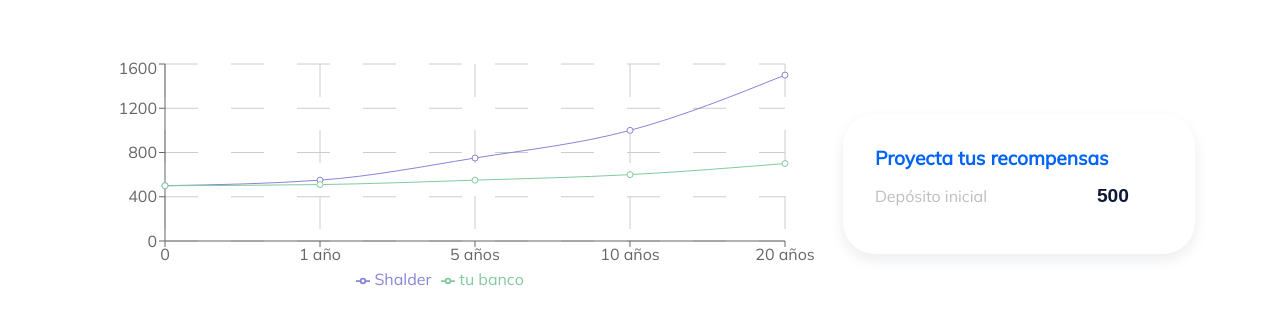
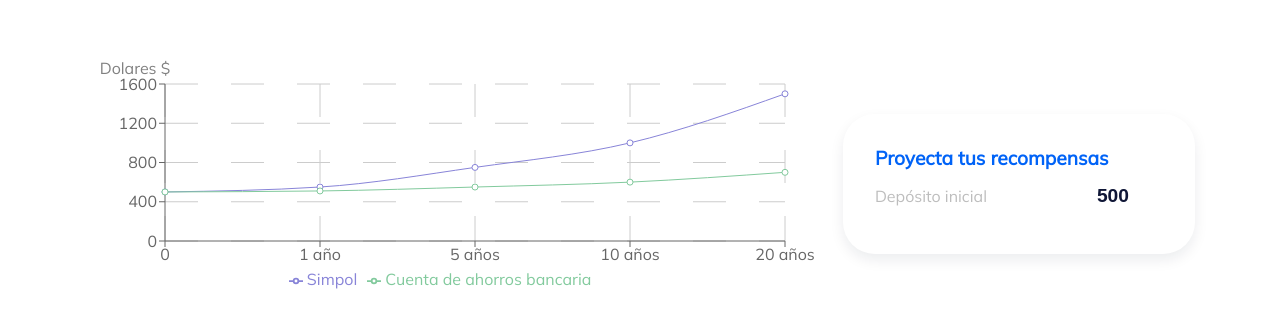
Before and after one commit to GEnma29/TrueGraphsegundaparte, a Next.js app: page / in a window 1280 px wide. Shown: the part 224-552 px from the top of the page. Built offline with nearby package versions, Linux system fonts and the light colour scheme.

Commit message:
'Legend'

```diff
--- a/pages/components/Graph.js
+++ b/pages/components/Graph.js
@@ -6,14 +6,16 @@ const Graph = ({data, Children}) => {
     return (
         <>
         <ViewDesktop>
-        <LineChart width={730} height={250} data={data} margin={{ top: 5, right: 30, left: 20, bottom: 20 }}>
+        <LineChart width={730} height={250} data={data} margin={{ top: 25, right: 30, left: 20, bottom: 20 }}>
         <CartesianGrid strokeDasharray="33" />
         <XAxis dataKey="name"/>
-        <YAxis />
+        <YAxis>
+        <Label value="Dolares $" offset={10} position="top" />
+        </YAxis>
         <Tooltip />
         <Legend />
-        <Line type="monotone" dataKey="Shalder" stroke="#8884d8" />
-        <Line type="monotone" dataKey="tu banco" stroke="#82ca9d" />
+        <Line type="monotone" dataKey="Simpol" stroke="#8884d8" />
+        <Line type="monotone" dataKey="Cuenta de ahorros bancaria" stroke="#82ca9d" />
         </LineChart>
         </ViewDesktop>
         <ViewMobilesm>
@@ -23,8 +25,8 @@ const Graph = ({data, Children}) => {
         <YAxis />
         <Tooltip />
         <Legend />
-        <Line type="monotone" dataKey="Shalder" stroke="#8884d8" />
-        <Line type="monotone" dataKey="tu banco" stroke="#82ca9d" />
+        <Line type="monotone" dataKey="Simpol" stroke="#8884d8" />
+        <Line type="monotone" dataKey="Cuenta de ahorros bancaria" stroke="#82ca9d" />
         </LineChart>
         </ViewMobilesm>
         <ViewMobilemd>
@@ -34,8 +36,8 @@ const Graph = ({data, Children}) => {
         <YAxis />
         <Tooltip />
         <Legend />
-        <Line type="monotone" dataKey="Shalder" stroke="#8884d8" />
-        <Line type="monotone" dataKey="tu banco" stroke="#82ca9d" />
+        <Line type="monotone" dataKey="Simpol" stroke="#8884d8" />
+        <Line type="monotone" dataKey="Cuenta de ahorros bancaria" stroke="#82ca9d" />
         </LineChart>
         </ViewMobilemd>
         </>
--- a/pages/index.js
+++ b/pages/index.js
@@ -10,32 +10,32 @@ import "@fontsource/mulish";
 const oldData = [
   {
     "name": "0",
-    "tu banco": 500,
-    "Shalder": 500,
+    "Cuenta de ahorros bancaria": 500,
+    "Simpol": 500,
     "amt": 2400
   },
     {
       "name": "1 año",
-      "tu banco": 510,
-      "Shalder": 550,
+      "Cuenta de ahorros bancaria": 510,
+      "Simpol": 550,
       "amt": 2400
     },
     {
       "name": "5 años",
-      "tu banco": 550,
-      "Shalder": 750,
+      "Cuenta de ahorros bancaria": 550,
+      "Simpol": 750,
       "amt": 2210
     },
     {
       "name": "10 años",
-      "tu banco": 600,
-      "Shalder": 1000,
+      "Cuenta de ahorros bancaria": 600,
+      "Simpol": 1000,
       "amt": 2290
     },
     {
       "name": "20 años",
-      "tu banco": 700,
-      "Shalder": 1500,
+      "Cuenta de ahorros bancaria": 700,
+      "Simpol": 1500,
       "amt": 2000
     },
 
@@ -86,32 +86,32 @@ function HomePage() {
     const newData = [
       {
         "name": "0",
-        "tu banco": deposit,
-        "Shalder": deposit,
+        "Cuenta de ahorros bancaria": deposit,
+        "Simpol": deposit,
         "amt": 2400
       },
         {
           "name": "1 año",
-          "tu banco": GainBankx1,
-          "Shalder": GainShalderx1,
+          "Cuenta de ahorros bancaria": GainBankx1,
+          "Simpol": GainShalderx1,
           "amt": 2400
         },
         {
           "name": "5 años",
-          "tu banco":GainBankx5 ,
-          "Shalder": GainShalderx5,
+          "Cuenta de ahorros bancaria":GainBankx5 ,
+          "Simpol": GainShalderx5,
           "amt": 2210
         },
         {
           "name": "10 años",
-          "tu banco":GainBankx10 ,
-          "Shalder": GainShalderx10,
+          "Cuenta de ahorros bancaria":GainBankx10 ,
+          "Simpol": GainShalderx10,
           "amt": 2290
         },
         {
           "name": "20 años",
-          "tu banco":GainBankx20,
-          "Shalder": GainShalderx20,
+          "Cuenta de ahorros bancaria":GainBankx20,
+          "Simpol": GainShalderx20,
           "amt": 2000
         },
     ]
@@ -260,6 +260,7 @@ margin: 0;
 const ContainerSlider = styled.div`
     display: flex;
     flex-direction: column;
+    align-self: center;
     align-items: center;
     min-width: 18rem;
     max-width: 20rem;
```
